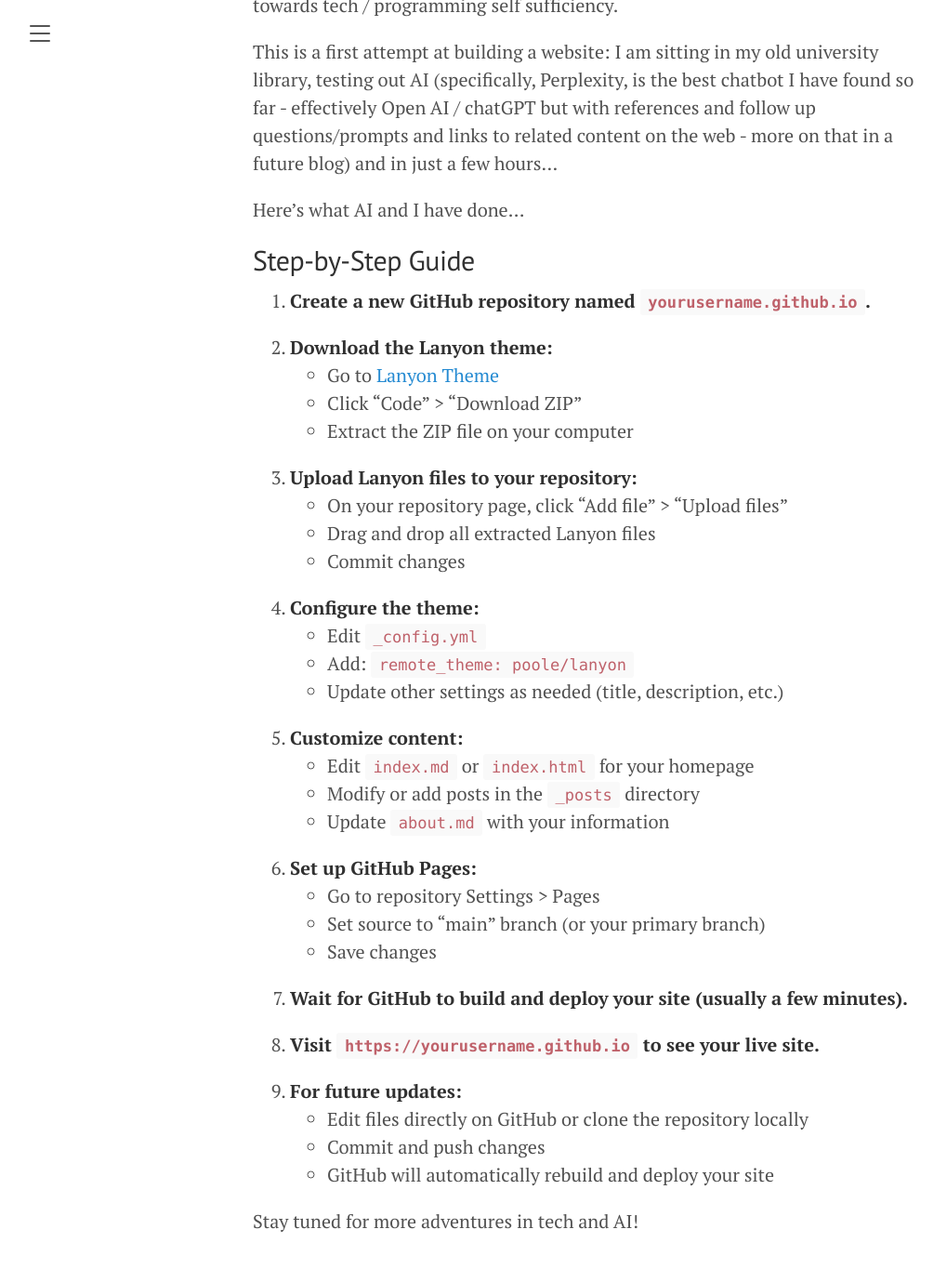
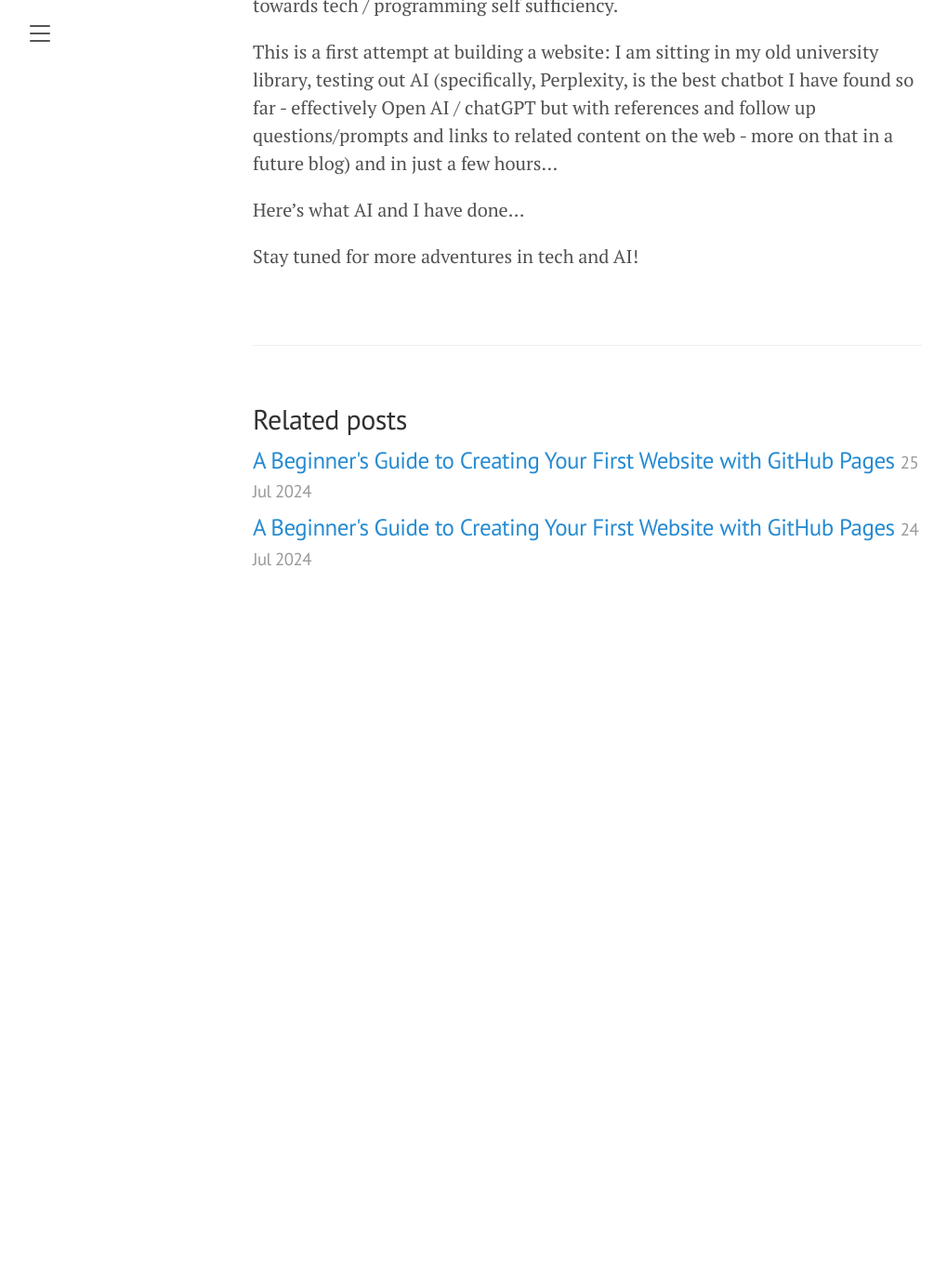
Before and after one commit to relyingonmicrosoft/relyingonmicrosoft.github.io, a Jekyll site: the page built from _posts/2024-07-24-building-my-first-website-and-publishing-first-blog-you-are-reading-it-right-now.md, in a window 1280 px wide and 1400 px high, scrolled down 491 px. Shown: the top 1365 px of the window at 93% size, without its empty margins (8-1027 px from the left). Built offline with Jekyll 4.4.1, drawn with Linux system fonts in a browser that asks for light colours; after the commit the page ends 1166 px from its top, so only the background shows below that.

Commit message:
Update 2024-07-24-building-my-first-website-and-publishing-first-blog-you-are-reading-it-right-now.md

```diff
--- a/_posts/2024-07-24-building-my-first-website-and-publishing-first-blog-you-are-reading-it-right-now.md
+++ b/_posts/2024-07-24-building-my-first-website-and-publishing-first-blog-you-are-reading-it-right-now.md
@@ -11,43 +11,4 @@ This is a first attempt at building a website: I am sitting in my old university
 
 Here's what AI and I have done...
 
-
-## Step-by-Step Guide
-
-1. **Create a new GitHub repository named `yourusername.github.io`.**
-
-2. **Download the Lanyon theme:**
-    - Go to [Lanyon Theme](https://github.com/poole/lanyon)
-    - Click "Code" > "Download ZIP"
-    - Extract the ZIP file on your computer
-
-3. **Upload Lanyon files to your repository:**
-    - On your repository page, click "Add file" > "Upload files"
-    - Drag and drop all extracted Lanyon files
-    - Commit changes
-
-4. **Configure the theme:**
-    - Edit `_config.yml`
-    - Add: `remote_theme: poole/lanyon`
-    - Update other settings as needed (title, description, etc.)
-
-5. **Customize content:**
-    - Edit `index.md` or `index.html` for your homepage
-    - Modify or add posts in the `_posts` directory
-    - Update `about.md` with your information
-
-6. **Set up GitHub Pages:**
-    - Go to repository Settings > Pages
-    - Set source to "main" branch (or your primary branch)
-    - Save changes
-
-7. **Wait for GitHub to build and deploy your site (usually a few minutes).**
-
-8. **Visit `https://yourusername.github.io` to see your live site.**
-
-9. **For future updates:**
-    - Edit files directly on GitHub or clone the repository locally
-    - Commit and push changes
-    - GitHub will automatically rebuild and deploy your site
-
 Stay tuned for more adventures in tech and AI!
```
